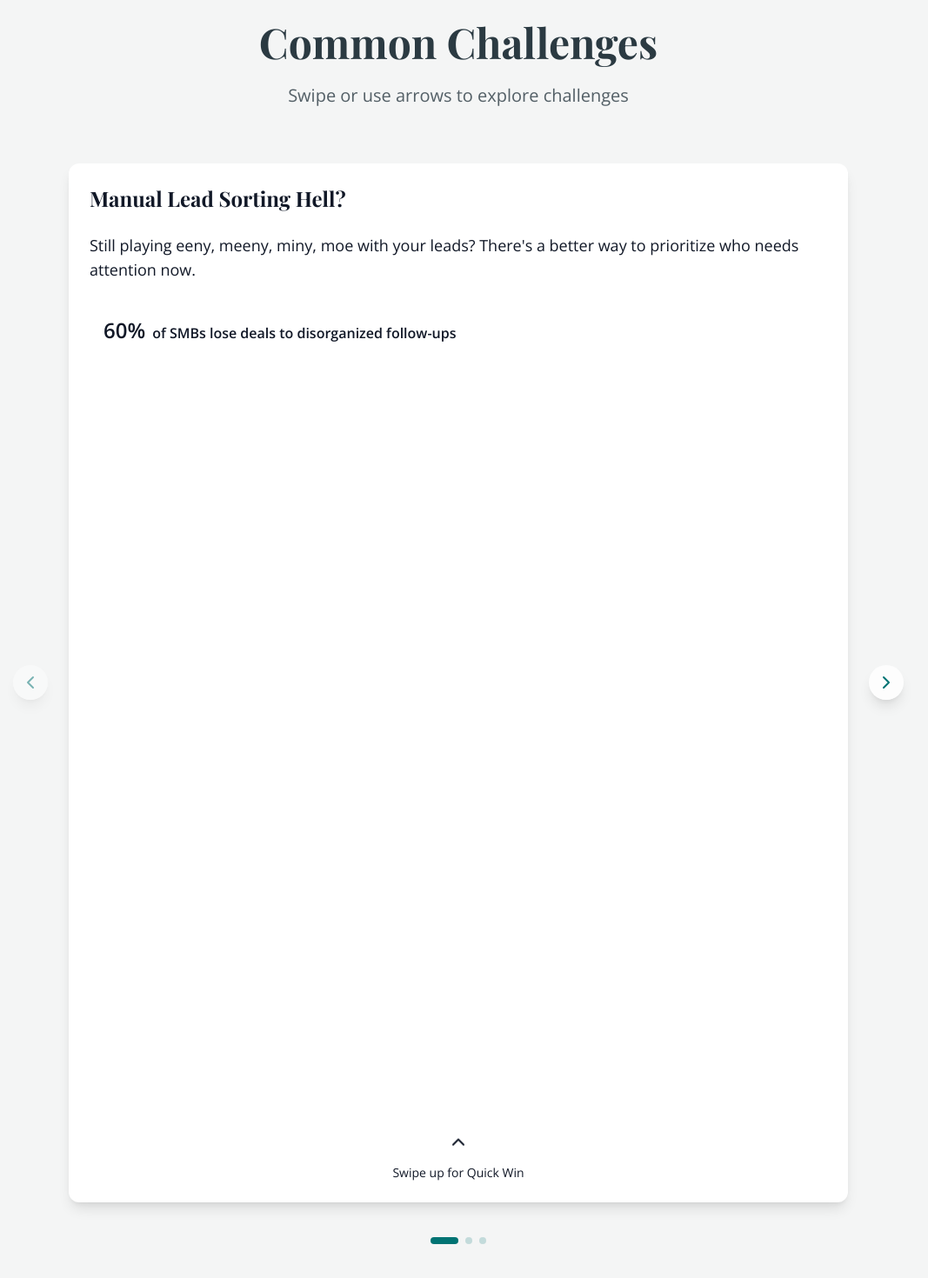
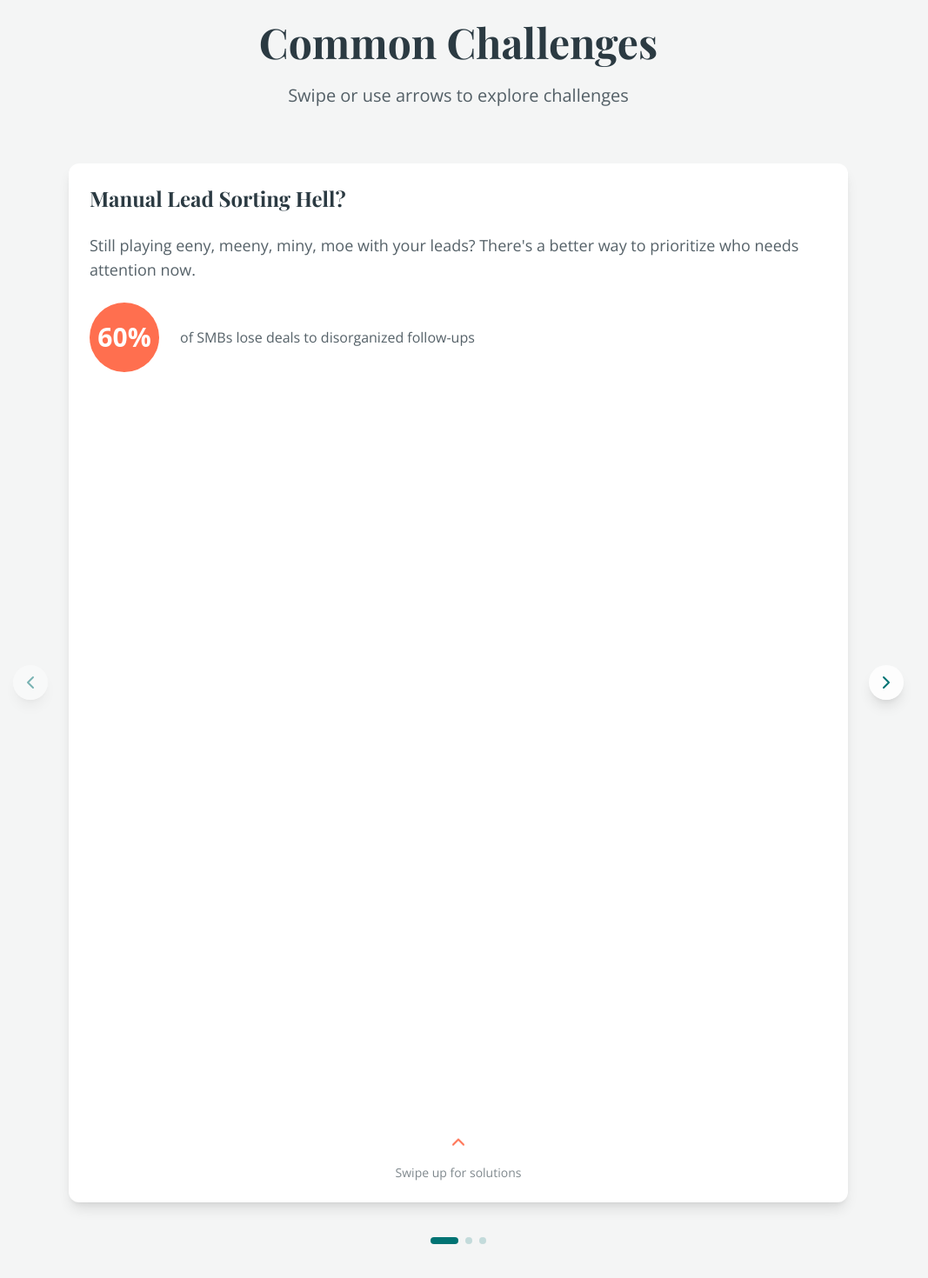
Before and after one commit to Detroit-ish/corpinsightscollective_new, a Next.js app: page / in a window 1280 px wide. Shown: the part 872-2342 px from the top of the page at 87% size, without its empty margins (113-1180 px from the left). Built offline with nearby package versions, Linux system fonts and the light colour scheme; a web font is replaced by a local one.

Commit message:
feat: update PainPointCard with improved animations and state management

```diff
--- a/src/components/features/pain-points/PainPointCard.tsx
+++ b/src/components/features/pain-points/PainPointCard.tsx
@@ -6,8 +6,6 @@ import { ChevronUp, ChevronDown, Zap, Box } from 'lucide-react';
 import { PainPointCardProps } from './types';
 import { cn } from '@/lib/utils/cn';
 
-const SWIPE_THRESHOLD = 50;
-
 export const PainPointCard = ({
   data,
   isActive,
@@ -15,7 +13,7 @@ export const PainPointCard = ({
   onSwipeRight,
   className
 }: PainPointCardProps) => {
-  const [cardView, setCardView] = useState<'main' | 'quickWin' | 'systemicFix'>('main');
+  const [isExpanded, setIsExpanded] = useState(false);
   const [dragStart, setDragStart] = useState({ x: 0, y: 0 });
 
   const handleDragStart = (_: any, info: any) => {
@@ -25,8 +23,10 @@ export const PainPointCard = ({
   const handleDragEnd = (_: any, info: any) => {
     const dragX = info.point.x - dragStart.x;
     const dragY = info.point.y - dragStart.y;
+    const SWIPE_THRESHOLD = 30; // More sensitive threshold
 
     if (Math.abs(dragX) > Math.abs(dragY)) {
+      // Horizontal swipe for pain point navigation
       if (Math.abs(dragX) > SWIPE_THRESHOLD) {
         if (dragX > 0) {
           onSwipeRight();
@@ -34,79 +34,90 @@ export const PainPointCard = ({
           onSwipeLeft();
         }
       }
-    } else if (Math.abs(dragY) > SWIPE_THRESHOLD) {
-      if (dragY < 0) { // Swipe up
-        if (cardView === 'main') setCardView('quickWin');
-        else if (cardView === 'quickWin') setCardView('systemicFix');
-      } else { // Swipe down
-        if (cardView === 'systemicFix') setCardView('quickWin');
-        else if (cardView === 'quickWin') setCardView('main');
+    } else {
+      // Vertical swipe for expansion
+      if (Math.abs(dragY) > SWIPE_THRESHOLD) {
+        setIsExpanded(dragY < 0);
       }
     }
   };
 
-  const views = {
-    main: (
-      <div className="h-full flex flex-col justify-between">
-        <div className="space-y-6">
-          <h3 className="text-2xl font-playfair font-bold text-brand-secondary">{data.title}</h3>
-          <p className="text-lg font-opensans text-brand-secondary/80">{data.description}</p>
-          <div className="bg-brand-primary/10 rounded-lg p-4">
-            <p className="font-semibold text-brand-primary font-opensans">
-              <span className="text-2xl">{data.stats.value}</span>
-              <span className="text-base ml-2">{data.stats.context}</span>
-            </p>
+  // Main card view with stats
+  const MainView = () => (
+    <div className="h-full flex flex-col justify-between">
+      <div className="space-y-6">
+        <h3 className="text-2xl font-playfair font-bold text-[#2B3A42]">
+          {data.title}
+        </h3>
+        <p className="text-lg font-opensans text-[#2B3A42]/80">
+          {data.description}
+        </p>
+
+        {/* Stats with Visual Impact */}
+        <div className="flex items-center gap-6">
+          <div className="w-20 h-20 rounded-full bg-[#FF6F4F] flex items-center justify-center">
+            <span className="text-3xl font-bold text-white">{data.stats.value}</span>
           </div>
-        </div>
-        <div className="text-center space-y-2">
-          <ChevronUp className="mx-auto text-brand-accent1 animate-bounce" />
-          <p className="text-sm text-brand-secondary/60 font-opensans">Swipe up for Quick Win</p>
+          <p className="flex-1 text-[#2B3A42]/80 font-opensans">
+            {data.stats.context}
+          </p>
         </div>
       </div>
-    ),
-    quickWin: (
-      <div className="h-full flex flex-col justify-between">
-        <div>
-          <div className="bg-brand-primary/10 rounded-lg p-4">
-            <div className="flex items-center gap-2 mb-2">
-              <Zap className="text-brand-primary" />
-              <h4 className="font-playfair font-bold text-brand-primary">{data.solutions.quickWin.title}</h4>
-            </div>
-            <p className="text-brand-secondary/80 font-opensans mb-2">{data.solutions.quickWin.description}</p>
-            <p className="text-sm text-brand-primary font-opensans">⏱️ {data.solutions.quickWin.timeEstimate}</p>
+
+      <div className="text-center space-y-2">
+        <ChevronUp className="mx-auto text-[#FF6F4F] animate-bounce" />
+        <p className="text-sm text-[#2B3A42]/60 font-opensans">
+          Swipe up for solutions
+        </p>
+      </div>
+    </div>
+  );
+
+  // Expanded solution view with side-by-side layout
+  const SolutionView = () => (
+    <div className="h-full flex flex-col">
+      <div className="grid grid-cols-2 gap-6 flex-1">
+        {/* Quick Win */}
+        <div className="bg-[#007373]/5 rounded-lg p-6">
+          <div className="flex items-center gap-3 mb-4">
+            <Zap className="text-[#007373]" />
+            <h4 className="font-playfair font-bold text-[#007373]">
+              {data.solutions.quickWin.title}
+            </h4>
           </div>
+          <p className="text-[#2B3A42]/80 font-opensans mb-4">
+            {data.solutions.quickWin.description}
+          </p>
+          <p className="text-sm text-[#007373] font-opensans">
+            ⏱️ {data.solutions.quickWin.timeEstimate}
+          </p>
         </div>
-        <div className="space-y-4">
-          <div className="text-center space-y-2">
-            <ChevronDown className="mx-auto text-brand-secondary/40" />
-            <p className="text-sm text-brand-secondary/60 font-opensans">Swipe down to return</p>
+
+        {/* Systemic Fix */}
+        <div className="bg-[#FF6F4F]/5 rounded-lg p-6">
+          <div className="flex items-center gap-3 mb-4">
+            <Box className="text-[#FF6F4F]" />
+            <h4 className="font-playfair font-bold text-[#FF6F4F]">
+              {data.solutions.systemicFix.title}
+            </h4>
           </div>
-          <div className="text-center space-y-2">
-            <ChevronUp className="mx-auto text-brand-accent1 animate-bounce" />
-            <p className="text-sm text-brand-secondary/60 font-opensans">Swipe up for Systemic Fix</p>
-          </div>
+          <p className="text-[#2B3A42]/80 font-opensans mb-4">
+            {data.solutions.systemicFix.description}
+          </p>
+          <p className="text-sm text-[#FF6F4F] font-opensans">
+            🚀 {data.solutions.systemicFix.timeframe}
+          </p>
         </div>
       </div>
-    ),
-    systemicFix: (
-      <div className="h-full flex flex-col justify-between">
-        <div>
-          <div className="bg-brand-accent1/10 rounded-lg p-4">
-            <div className="flex items-center gap-2 mb-2">
-              <Box className="text-brand-accent1" />
-              <h4 className="font-playfair font-bold text-brand-accent1">{data.solutions.systemicFix.title}</h4>
-            </div>
-            <p className="text-brand-secondary/80 font-opensans mb-2">{data.solutions.systemicFix.description}</p>
-            <p className="text-sm text-brand-accent1 font-opensans">🚀 {data.solutions.systemicFix.timeframe}</p>
-          </div>
-        </div>
-        <div className="text-center space-y-2">
-          <ChevronDown className="mx-auto text-brand-secondary/40" />
-          <p className="text-sm text-brand-secondary/60 font-opensans">Swipe down to return</p>
-        </div>
+
+      <div className="text-center mt-6">
+        <ChevronDown className="mx-auto text-[#2B3A42]/40" />
+        <p className="text-sm text-[#2B3A42]/60 font-opensans">
+          Swipe down to return
+        </p>
       </div>
-    )
-  };
+    </div>
+  );
 
   return (
     <motion.div
@@ -116,18 +127,19 @@ export const PainPointCard = ({
         className
       )}
       drag
+      dragDirectionLock
       dragConstraints={{ left: 0, right: 0, top: 0, bottom: 0 }}
-      dragElastic={0.7}
+      dragElastic={0.9}
       onDragStart={handleDragStart}
       onDragEnd={handleDragEnd}
       initial={false}
     >
       <AnimatePresence mode="wait">
         <motion.div
-          key={cardView}
-          initial={{ y: cardView === 'main' ? 300 : -300, opacity: 0 }}
+          key={isExpanded ? 'solution' : 'main'}
+          initial={{ y: isExpanded ? 100 : -100, opacity: 0 }}
           animate={{ y: 0, opacity: 1 }}
-          exit={{ y: cardView === 'main' ? -300 : 300, opacity: 0 }}
+          exit={{ y: isExpanded ? -100 : 100, opacity: 0 }}
           transition={{
             type: "spring",
             stiffness: 300,
@@ -135,7 +147,7 @@ export const PainPointCard = ({
           }}
           className="absolute w-full h-full bg-white rounded-xl shadow-lg p-6"
         >
-          {views[cardView]}
+          {isExpanded ? <SolutionView /> : <MainView />}
         </motion.div>
       </AnimatePresence>
     </motion.div>
```
